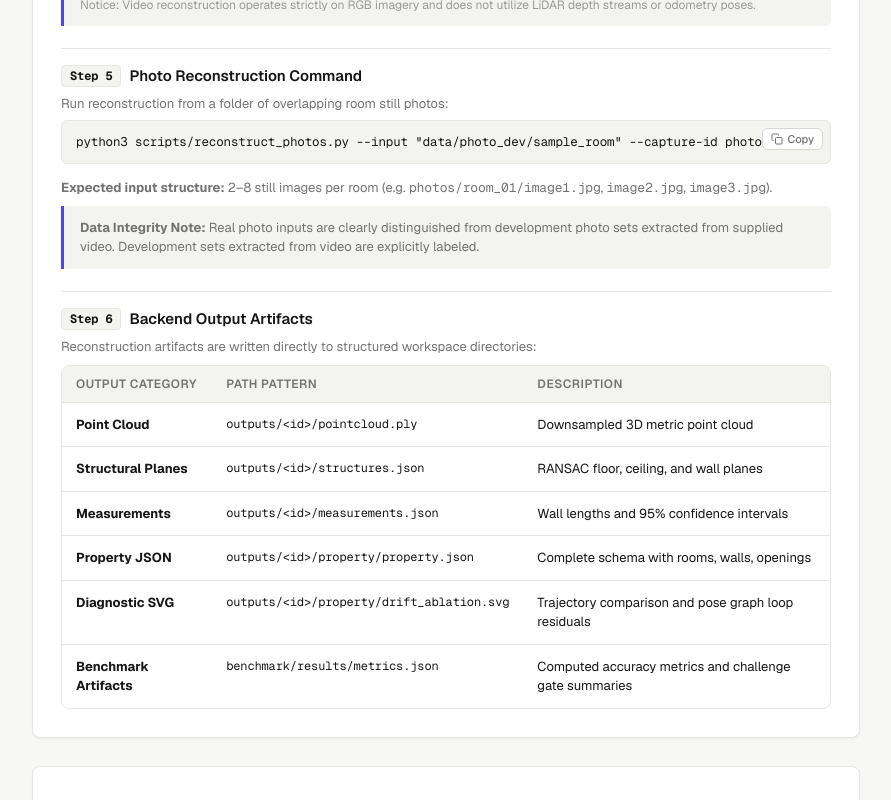
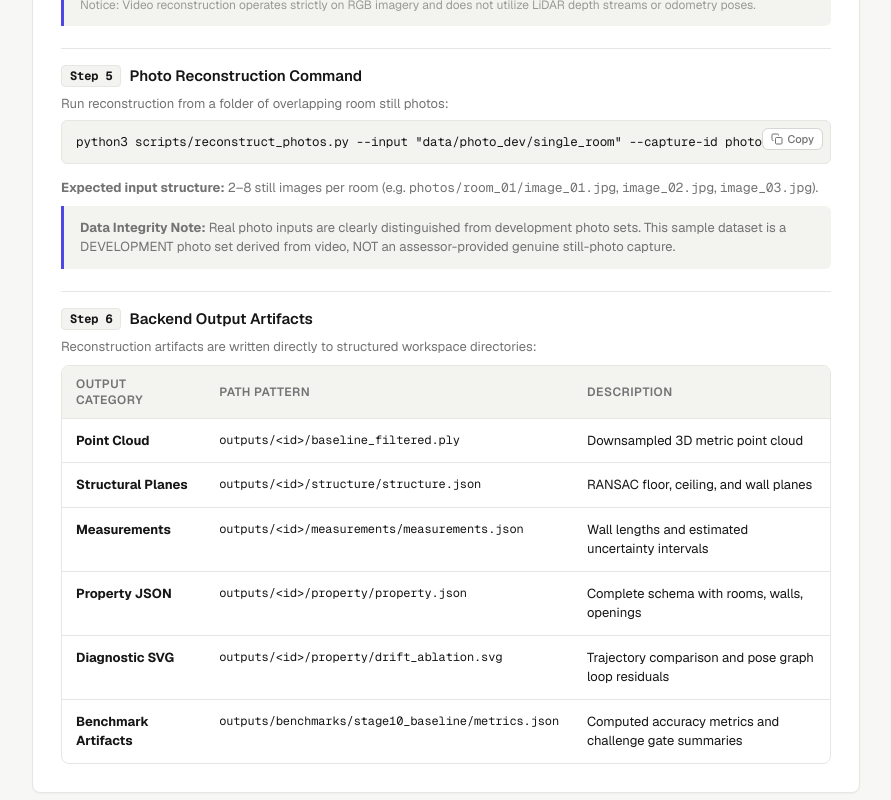
Before and after one commit to MUKULBUROL/Cozmo-AI_Project, a Next.js app in the folder frontend/: page /demo in a window 1280 px wide. Shown: the part 2100-2900 px from the top of the page, without its empty margins (68-959 px from the left). Built offline with nearby package versions, Linux system fonts and the light colour scheme.

Commit message:
fix(submission): correct evaluator commands and final wording

```diff
--- a/frontend/src/app/demo/page.tsx
+++ b/frontend/src/app/demo/page.tsx
@@ -496,14 +496,14 @@ pip install -e .`}
                   Run reconstruction from a folder of overlapping room still photos:
                 </p>
                 <CommandBlock
-                  code={`python3 scripts/reconstruct_photos.py --input "data/photo_dev/sample_room" --capture-id photo_rec_01`}
+                  code={`python3 scripts/reconstruct_photos.py --input "data/photo_dev/single_room" --capture-id photo_rec_01`}
                 />
 
                 <div style={{ fontSize: '13px', color: 'var(--text-secondary)', marginTop: '8px', lineHeight: 1.5 }}>
-                  <strong>Expected input structure:</strong> 2–8 still images per room (e.g. <code>photos/room_01/image1.jpg</code>, <code>image2.jpg</code>, <code>image3.jpg</code>).
+                  <strong>Expected input structure:</strong> 2–8 still images per room (e.g. <code>photos/room_01/image_01.jpg</code>, <code>image_02.jpg</code>, <code>image_03.jpg</code>).
                 </div>
                 <div className="callout-box" style={{ marginTop: '8px' }}>
-                  <strong>Data Integrity Note:</strong> Real photo inputs are clearly distinguished from development photo sets extracted from supplied video. Development sets extracted from video are explicitly labeled.
+                  <strong>Data Integrity Note:</strong> Real photo inputs are clearly distinguished from development photo sets. This sample dataset is a DEVELOPMENT photo set derived from video, NOT an assessor-provided genuine still-photo capture.
                 </div>
               </div>
 
@@ -533,18 +533,18 @@ pip install -e .`}
                     <tbody>
                       <tr>
                         <td><strong>Point Cloud</strong></td>
-                        <td className="mono" style={{ fontSize: '12px' }}>outputs/&lt;id&gt;/pointcloud.ply</td>
+                        <td className="mono" style={{ fontSize: '12px' }}>outputs/&lt;id&gt;/baseline_filtered.ply</td>
                         <td>Downsampled 3D metric point cloud</td>
                       </tr>
                       <tr>
                         <td><strong>Structural Planes</strong></td>
-                        <td className="mono" style={{ fontSize: '12px' }}>outputs/&lt;id&gt;/structures.json</td>
+                        <td className="mono" style={{ fontSize: '12px' }}>outputs/&lt;id&gt;/structure/structure.json</td>
                         <td>RANSAC floor, ceiling, and wall planes</td>
                       </tr>
                       <tr>
                         <td><strong>Measurements</strong></td>
-                        <td className="mono" style={{ fontSize: '12px' }}>outputs/&lt;id&gt;/measurements.json</td>
-                        <td>Wall lengths and 95% confidence intervals</td>
+                        <td className="mono" style={{ fontSize: '12px' }}>outputs/&lt;id&gt;/measurements/measurements.json</td>
+                        <td>Wall lengths and estimated uncertainty intervals</td>
                       </tr>
                       <tr>
                         <td><strong>Property JSON</strong></td>
@@ -558,7 +558,7 @@ pip install -e .`}
                       </tr>
                       <tr>
                         <td><strong>Benchmark Artifacts</strong></td>
-                        <td className="mono" style={{ fontSize: '12px' }}>benchmark/results/metrics.json</td>
+                        <td className="mono" style={{ fontSize: '12px' }}>outputs/benchmarks/stage10_baseline/metrics.json</td>
                         <td>Computed accuracy metrics and challenge gate summaries</td>
                       </tr>
                     </tbody>
@@ -1226,7 +1226,7 @@ npm run dev`}
                     3. Room Photo Set
                   </div>
                   <div style={{ fontSize: '12.5px', color: 'var(--text-secondary)' }}>
-                    Run <code>python3 scripts/reconstruct_photos.py --input &quot;data/photo_dev/sample_room&quot; --capture-id photo_rec_01</code> and check resulting 2D room polygon.
+                    Run <code>python3 scripts/reconstruct_photos.py --input &quot;data/photo_dev/single_room&quot; --capture-id photo_rec_01</code> and check resulting 2D room polygon.
                   </div>
                 </div>
 
```
Also changed, not shown: 4 other files (tests, documents, lock files or other folders).
